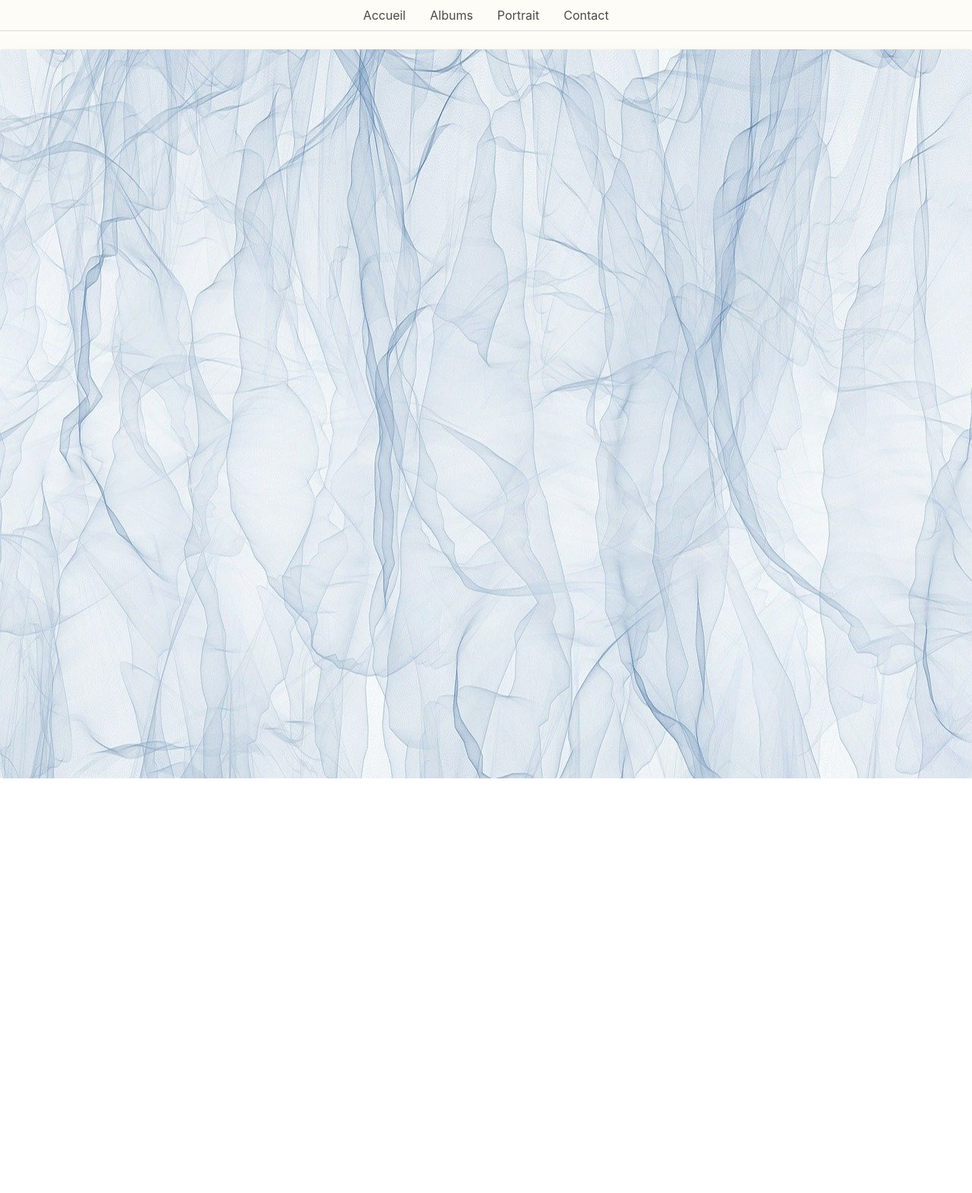
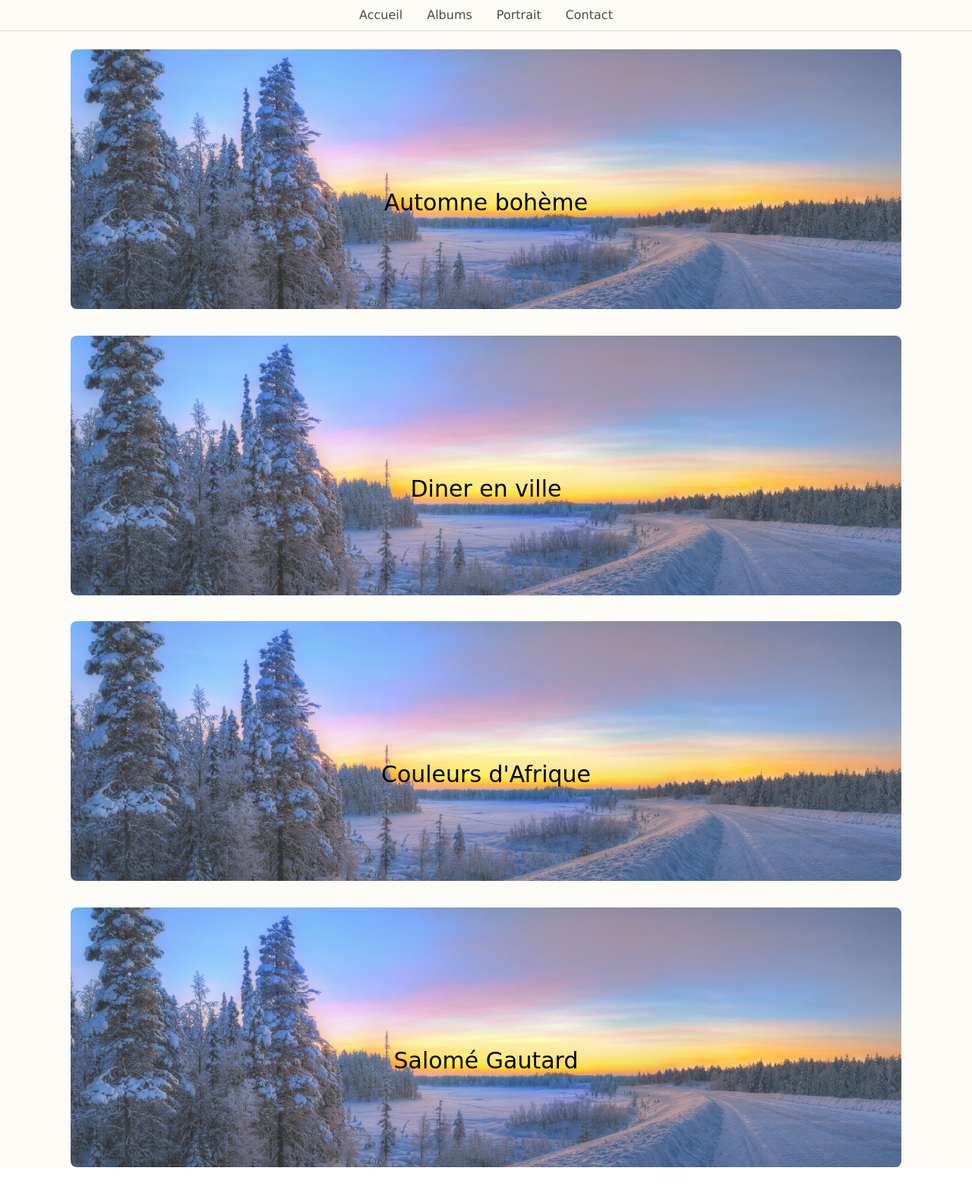
Before and after one commit to uvsq21706235/portfolio, a plain HTML site: page souces/albums.html in a window 1280 px wide. Shown: the whole page at 76% size. Before the commit the page ends 1025 px from the top, so only its background shows below. Drawn offline with Linux system fonts and the light colour scheme.

Commit message:
barre de menu & début albums

```diff
--- a/souces/albums.html
+++ b/souces/albums.html
@@ -11,6 +11,7 @@
       <link rel="stylesheet" href="bulma.min.css">
       <link rel="stylesheet" href="bulma-rtl.css">
       <link rel="stylesheet" href="bulma-rtl.min.css">
+      <link rel="stylesheet" href="slider.css">
 
       <style>
         body{
@@ -31,13 +32,34 @@
       </ul>
     </div>
 
-    <div class="card">
-  <div class="card-image">
-    <figure class="image is-4by3">
-      <img src="../images/fond.jpg" alt="Placeholder image">
-    </figure>
-  </div>
-</div>
 
-  </body>
+    <div class="container">
+      <a href="portrait.html">
+        <img src="../images/album.jpg" class="img_album">
+      </a>
+      <div class="text">Automne bohème</div>
+    </div>
+
+    <div class="container">
+      <a href="portrait.html">
+        <img src="../images/album.jpg" class="img_album">
+      </a>
+      <div class="text">Diner en ville</div>
+    </div>
+
+    <div class="container">
+      <a href="portrait.html">
+        <img src="../images/album.jpg" class="img_album">
+      </a>
+      <div class="text">Couleurs d'Afrique</div>
+    </div>
+
+    <div class="container">
+      <a href="portrait.html">
+        <img src="../images/album.jpg" class="img_album">
+      </a>
+      <div class="text">Salomé Gautard</div>
+    </div>
+
+    </body>
 </html>
--- a/souces/slider.css
+++ b/souces/slider.css
@@ -1,3 +1,41 @@
+/* -------------------------------- img_logo ------------------------------ */
+
+.logo {
+  display: flex;
+  width: 200px;
+  height: auto;
+  margin-left: 5px;
+  margin-right: 5px;
+}
+
+.size {
+  width: 100%;
+  margin-bottom: 4%;
+  padding-top: 4%;
+  display: flex;
+  align-items: flex-start;
+  justify-content: center;
+}
+
+/* -------------------------------- img_album ------------------------------ */
+
+.img_album {
+  display: block;
+  margin-left: auto;
+  margin-right: auto;
+  margin-bottom: 3%;
+  max-width: 95%;
+  height: auto;
+  border-radius: 8px;
+  opacity: 0.8;
+}
+
+.container {
+  position: relative;
+}
+
+
+/* -------------------------------- Dropdown ------------------------------- */
 /*
 .dropbtn {
   background-color: #4CAF50;
@@ -29,11 +67,12 @@
 /* Show the dropdown menu on hover */
 .dropdown:hover .dropdown-content {display: block;}
 
-
+/* -------------------------------- Slider --------------------------------- */
 
 .slide{
-  height: 720 px;
-  width: 1280 px;
+  height: 80%;
+  width: auto;
+  opacity: 0.8;
 }
 
 * {box-sizing: border-box}
@@ -83,7 +122,7 @@ img {vertical-align: middle;}
   font-size: 30px;
   padding: 8px 12px;
   position: absolute;
-  bottom: 45%;
+  top: 50%;
   width: 100%;
   text-align: center;
   }
```
Also changed, not shown: souces/accueil.html (+15 -5 lines), images/.comments/logo.png.xml (added), images/album.jpg (added), images/logo.png (added).
